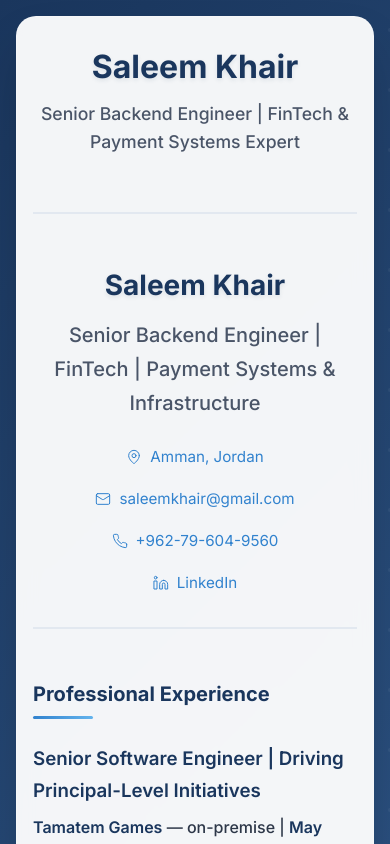
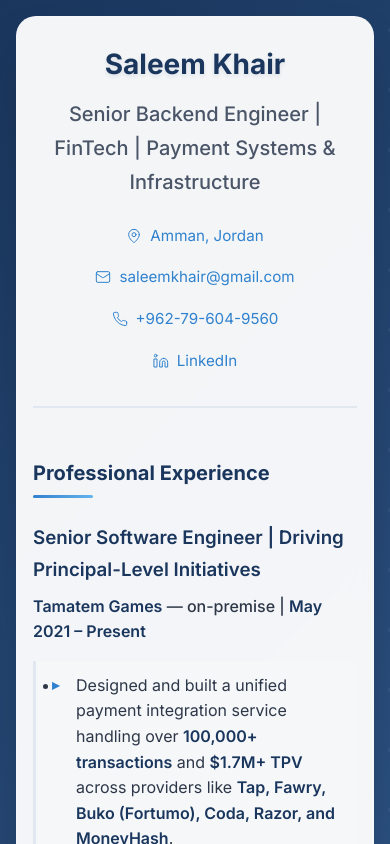
Before and after one commit to SaleemKhair/saleemkhair.github.io, a React (Create React App) app: page / in a window 390 px wide. Shown: the top 844 px of the page. Built offline with nearby package versions, Linux system fonts and the light colour scheme; the HTML template or start-up script is replaced by a standard one.

Commit message:
Remove redundant header CSS - user correctly removed header tag for semantic HTML compliance

```diff
--- a/src/App.css
+++ b/src/App.css
@@ -61,28 +61,7 @@ body {
   border: 1px solid rgba(255, 255, 255, 0.2);
 }
 
-/* Resume Header for Reader Mode */
-.resume-header {
-  text-align: center;
-  margin-bottom: 3rem;
-  padding-bottom: 2rem;
-  border-bottom: 2px solid #e2e8f0;
-}
 
-.resume-header h1 {
-  font-size: 2.5rem;
-  font-weight: 700;
-  color: #1a365d;
-  margin-bottom: 0.5rem;
-  text-shadow: 0 2px 4px rgba(26, 54, 93, 0.1);
-}
-
-.resume-header p {
-  font-size: 1.25rem;
-  color: #4a5568;
-  margin-bottom: 1.5rem;
-  font-weight: 500;
-}
 
 .resume-content {
   margin-bottom: 2rem;
@@ -618,16 +597,7 @@ body {
   }
 }
 
-/* Enhanced Reader Mode Support */
-@media (max-width: 768px) {
-  .resume-header h1 {
-    font-size: 2rem;
-  }
 
-  .resume-header p {
-    font-size: 1.1rem;
-  }
-}
 
 /* Reader Mode Content Structure */
 .resume-container {
--- a/src/App.js
+++ b/src/App.js
@@ -21,16 +21,6 @@ function App() {
               itemScope
               itemType="https://schema.org/Article"
             >
-              <header className="resume-header">
-                <h1 itemProp="headline">Saleem Khair</h1>
-                <p itemProp="description">
-                  Senior Backend Engineer | FinTech & Payment Systems Expert
-                </p>
-                <meta itemProp="author" content="Saleem Khair" />
-                <meta itemProp="datePublished" content="2025-01-01T00:00:00Z" />
-                <meta itemProp="dateModified" content="2025-08-30T00:00:00Z" />
-              </header>
-
               <main className="resume-content" itemProp="articleBody">
                 {sectionKeys.map((sectionKey) => (
                   <DynamicSectionRenderer
--- a/src/components/Header.js
+++ b/src/components/Header.js
@@ -38,7 +38,7 @@ const Header = () => {
   };
 
   return (
-    <motion.div
+    <motion.header
       ref={ref}
       initial="hidden"
       animate={inView ? "visible" : "hidden"}
@@ -49,12 +49,20 @@ const Header = () => {
         <ReactMarkdown
           components={{
             h1: ({ children }) => (
-              <motion.h1 variants={itemVariants} className="header-name">
+              <motion.h1
+                variants={itemVariants}
+                className="header-name"
+                itemProp="headline"
+              >
                 {children}
               </motion.h1>
             ),
             h2: ({ children }) => (
-              <motion.h2 variants={itemVariants} className="header-title">
+              <motion.h2
+                variants={itemVariants}
+                className="header-title"
+                itemProp="description"
+              >
                 {children}
               </motion.h2>
             ),
@@ -121,7 +129,10 @@ const Header = () => {
           {content}
         </ReactMarkdown>
       </div>
-    </motion.div>
+      <meta itemProp="author" content="Saleem Khair" />
+      <meta itemProp="datePublished" content="2025-01-01T00:00:00Z" />
+      <meta itemProp="dateModified" content="2025-08-30T00:00:00Z" />
+    </motion.header>
   );
 };
 
```
